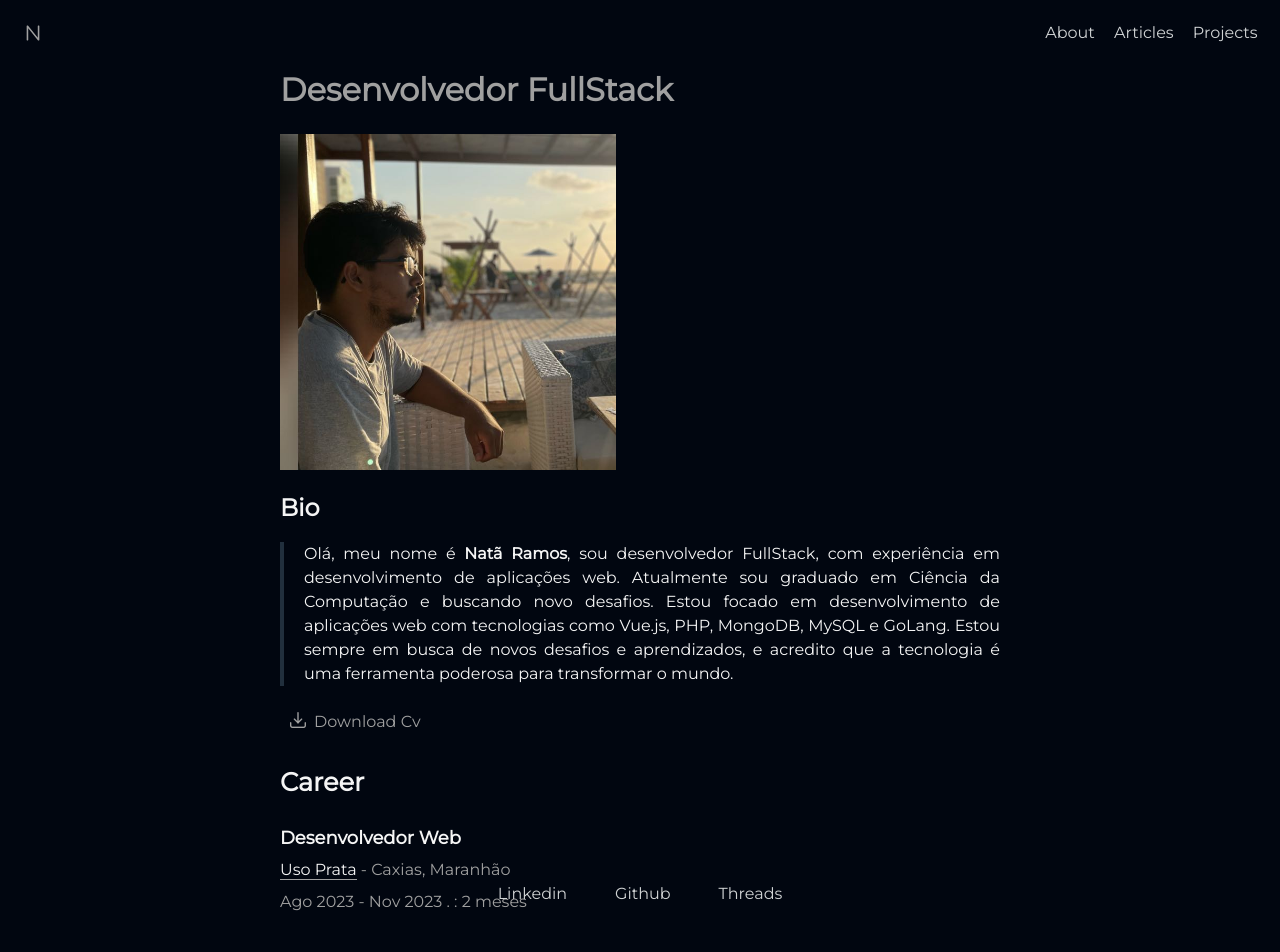
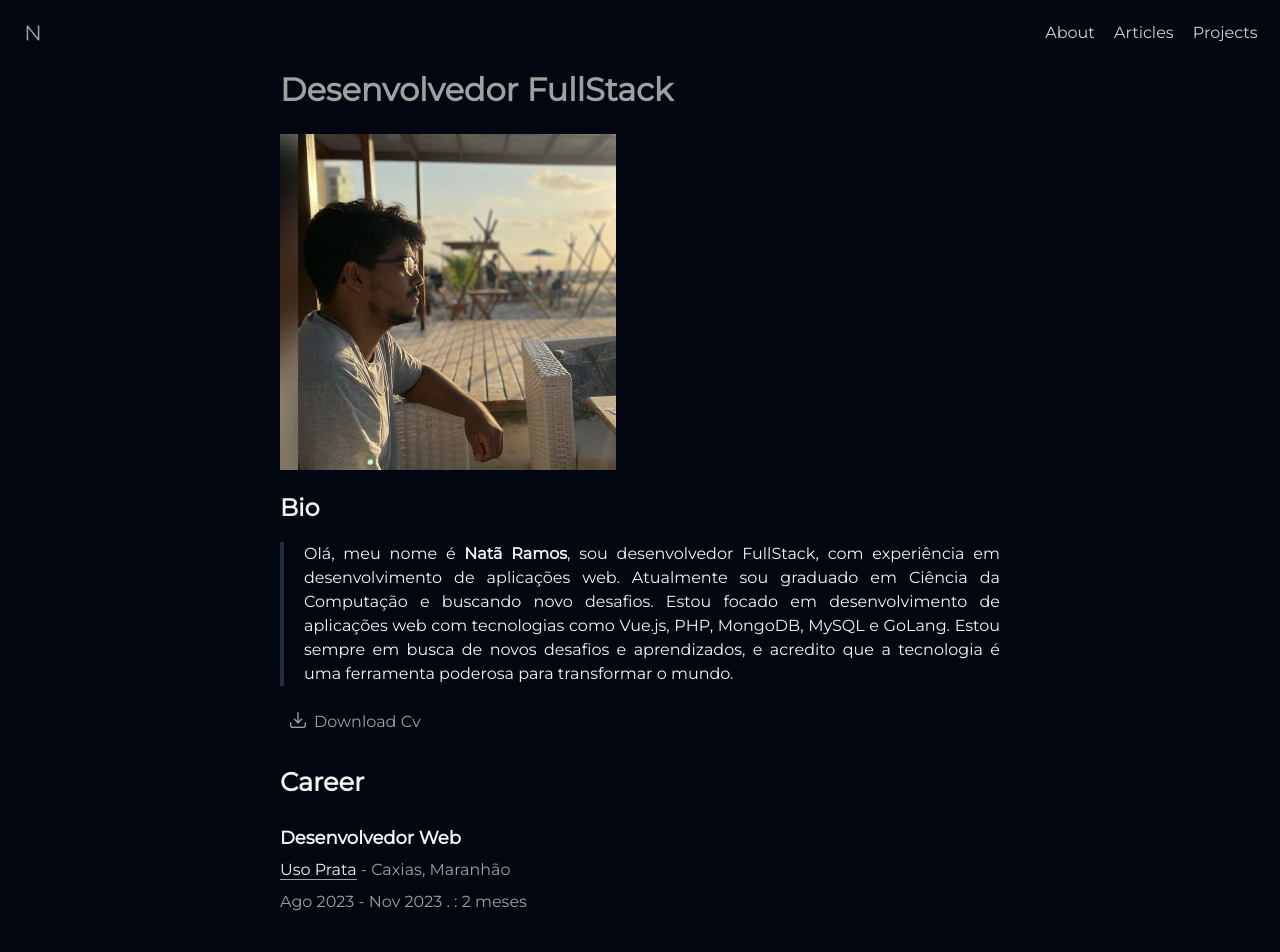
Before and after one commit to Nathan-rs/portfolio, a Vue app: page /about in a window 1280 px wide. Shown: the top 952 px of the page. Before the commit the page ends 922 px from the top, so only its background shows below. Built offline with nearby package versions, Linux system fonts and the light colour scheme.

Commit message:
feat:criacao da view article

```diff
--- a/index.html
+++ b/index.html
@@ -1,5 +1,5 @@
 <!doctype html>
-<html lang="en">
+<html lang="pt-br">
 
 <head>
   <meta charset="UTF-8" />
--- a/package.json
+++ b/package.json
@@ -10,7 +10,6 @@
   },
   "dependencies": {
     "@supabase/supabase-js": "^2.49.1",
-    "firebase": "^11.5.0",
     "primeicons": "^7.0.0",
     "vue": "^3.5.13",
     "vue-router": "^4.5.0"
--- a/src/components/FooterMenu.vue
+++ b/src/components/FooterMenu.vue
@@ -26,6 +26,7 @@
 <style scoped>
 .footer-links {
     display: block;
+    padding: 20px 0px;
 }
 
 .list-footer {
--- a/src/routes/index.js
+++ b/src/routes/index.js
@@ -2,10 +2,12 @@ import { createWebHistory, createRouter } from "vue-router"
 
 import HomeView from "../views/HomeView.vue"
 import AboutView from "../views/AboutView.vue"
+import ArticleView from "../views/ArticleView.vue"
 
 const routes = [
     { path: '/', component: HomeView },
     { path: '/about', component: AboutView },
+    { path: '/articles', component: ArticleView },
 ]
 
 const router = createRouter({
--- a/src/views/AboutView.vue
+++ b/src/views/AboutView.vue
@@ -1,13 +1,12 @@
 <script setup>
 import NavBar from '../components/NavBar.vue'
 import FooterMenu from '../components/FooterMenu.vue'
-// import Profile from '../assets/images/profile.jpg'
 </script>
 
 <template>
     <div class="container">
         <NavBar />
-        <div class="container-about">
+        <main class="container-about">
             <div class="title">
                 <h1>Desenvolvedor FullStack</h1>
             </div>
@@ -55,7 +54,7 @@ import FooterMenu from '../components/FooterMenu.vue'
                     <span>2 meses</span>
                 </p>
             </div>
-        </div>
+        </main>
         <FooterMenu />
     </div>
 </template>
@@ -116,8 +115,6 @@ span {
     background-color: var(--bg-color-dark-secondary);
 }
 
-
-
 blockquote {
     border-left: 4px solid var(--bg-color-dark-secondary);
     padding-left: 20px;
@@ -163,4 +160,10 @@ blockquote {
 .bio {
     text-align: justify;
 }
+
+.container {
+    display: flex;
+    height: 100%;
+}
+
 </style>
--- /dev/null
+++ b/src/views/ArticleView.vue
@@ -0,0 +1,16 @@
+<script setup>
+import NavBar from '../components/NavBar.vue'
+import FooterMenu from '../components/FooterMenu.vue'
+</script>
+
+<template>
+    <div class="container">
+        <NavBar />
+        <main>
+
+        </main>
+        <FooterMenu />
+    </div>
+</template>
+
+<style></style>
```
Also changed, not shown: 1 other file (tests, documents, lock files or other folders).
